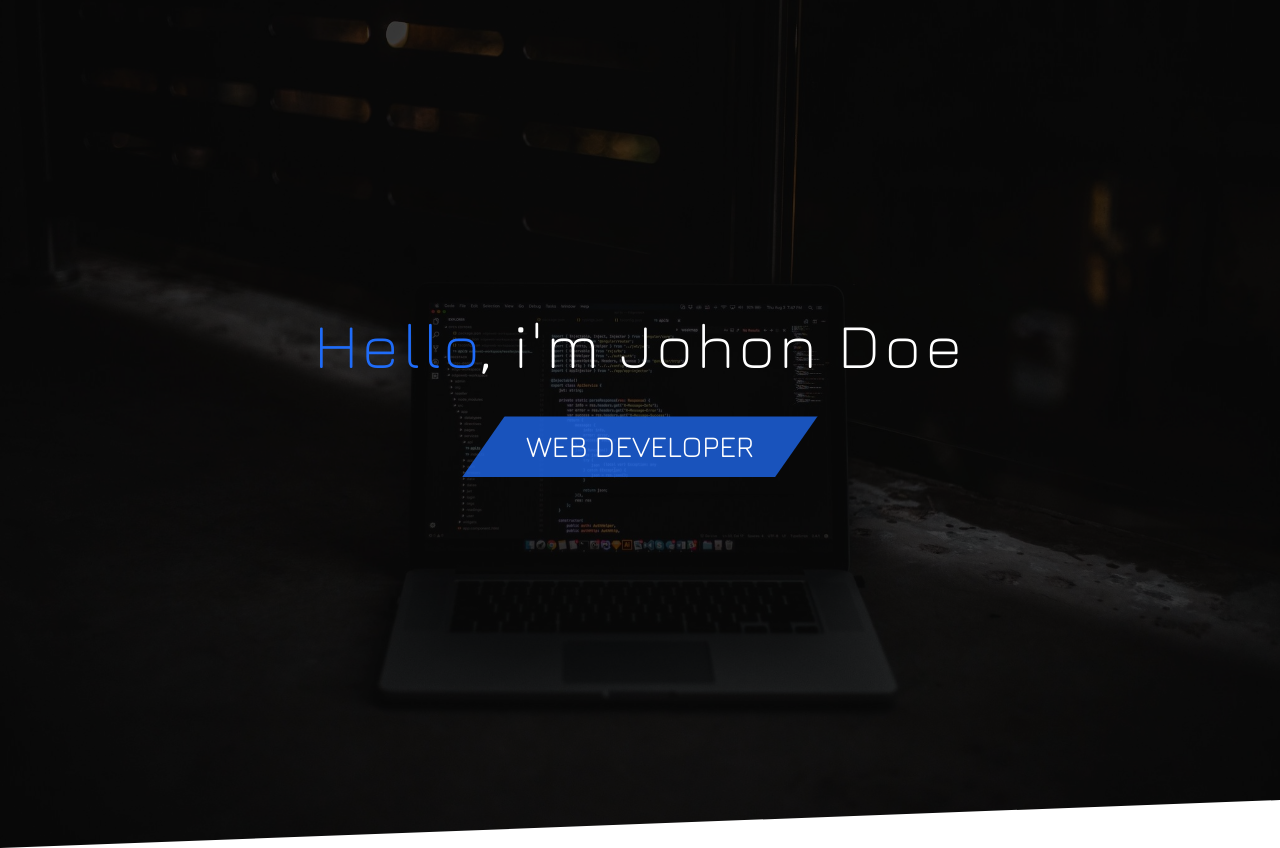
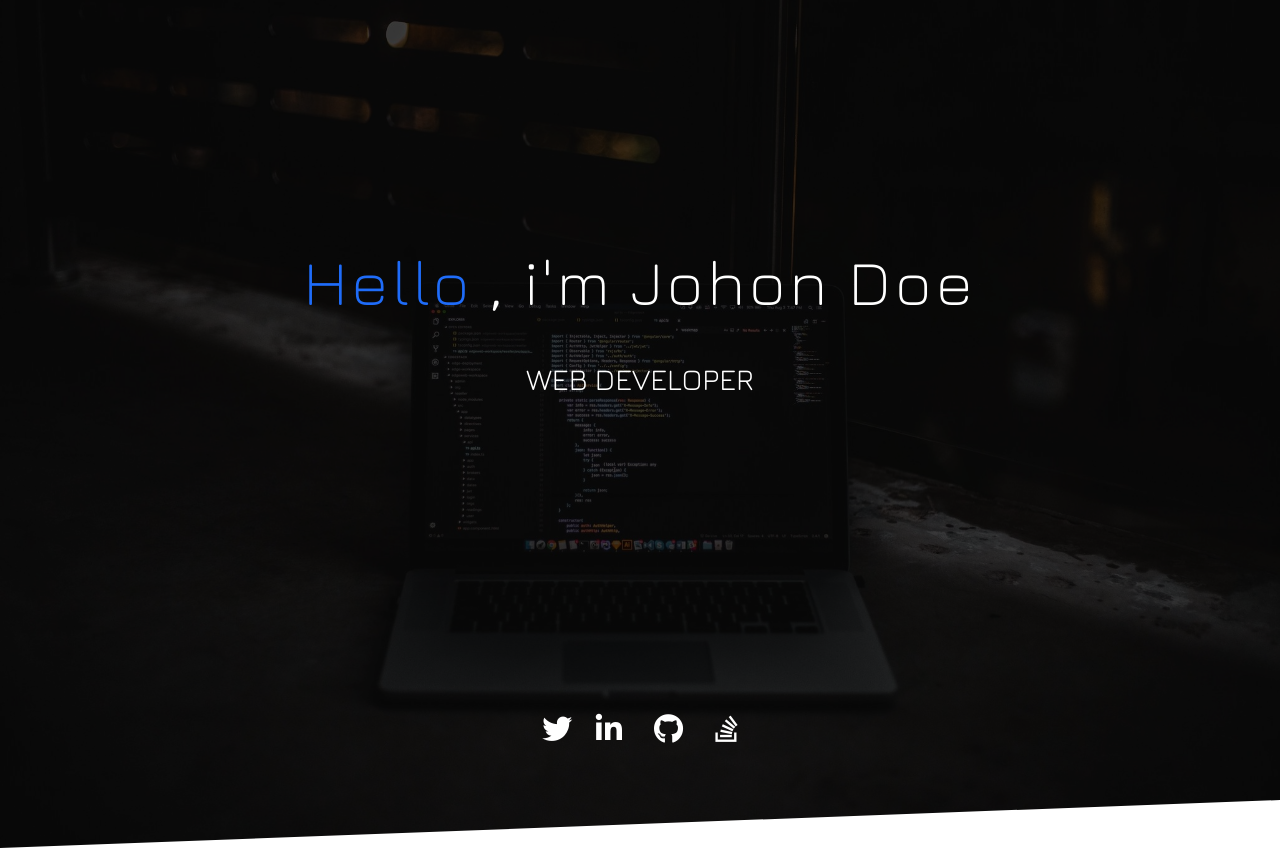
Before and after one commit to gonzalomansilla/Portfolio, a Vue app: page / in a window 1280 px wide. Built offline with nearby package versions, Linux system fonts and the light colour scheme.

Commit message:
refactor: Icons
Se creo componente para la fila de iconos

```diff
--- a/src/components/Header.vue
+++ b/src/components/Header.vue
@@ -2,63 +2,70 @@
   <header class="relative w-full h-screen font-header">
     <div class="header__img absolute top-0 w-full h-screen"></div>
 
-    <div class="header__text grid grid-rows-2 gap-8 h-screen">
-			<h1 class="text-5xl sm:text-6xl self-end text-center text-primary font-light tracking-wider leading-tight">
-				Hello<span class="text-white">, i'm
-        <br class="block md:hidden">
-        Johon Doe</span>
-			</h1>
-			<h1 class="text__profession self-start ss:w-auto px-12 py-2 sm:px-16 text-2xl sm:text-3xl text-center text-white">WEB DEVELOPER</h1>
+    <div class="header__content grid grid-rows-2 gap-8 h-screen">
+      <h1
+        class="text-5xl sm:text-6xl self-end text-center text-primary font-light tracking-wider leading-tight"
+      >
+        Hello
+        <span class="text-white">
+          , i'm
+          <br class="block md:hidden"/>Johon Doe
+        </span>
+      </h1>
+
+      <h1
+        class="relative self-start ss:w-auto px-12 py-1 sm:px-16 text-2xl sm:text-3xl text-center text-white"
+      >
+        WEB DEVELOPER
+      </h1>
+
+      <IconsList class="mb-12"></IconsList>
     </div>
-
-    <!-- <div class="header__social-icons social-icons icons_theme-white">
-      <i class="fab fa-twitter fa-2x social-icons__icon icon"></i>
-      <i class="fab fa-linkedin-in fa-2x social-icons__icon icon"></i>
-      <i class="fab fa-github fa-2x social-icons__icon icon"></i>
-      <i class="fab fa-stack-overflow fa-2x social-icons__icon icon"><a href=""></a></i>
-    </div> -->
   </header>
 </template>
 
 <script>
+import IconsList from "./ui/IconsList";
+
 export default {
-
-}
+  name: 'Header',
+  components: {
+    IconsList
+  }
+};
 </script>
 
 <style lang="scss" scoped>
 /* DISEÑO */
 .header__img {
   z-index: -10;
-  background-image: url('./../../public/img/header-bg.jpg');
+  background-image: url("./../../public/img/header-bg.jpg");
   background-size: cover;
   background-position: center;
   background-repeat: no-repeat;
   clip-path: polygon(0 0, 100% 0%, 100% calc(100% - 48px), 0 100%);
-  filter: brightness(.25);
+  filter: brightness(0.25);
 }
 
 .text__profession {
   &:before {
-      content: "";
-      background-color: theme('colors.primary');
-      opacity: theme('opacity.75');
-      clip-path: polygon(12% 0, 100% 0%, 88% 100%, 0% 100%);
+    content: "";
+    background-color: theme("colors.primary");
+    opacity: theme("opacity.75");
+    clip-path: polygon(12% 0, 100% 0%, 88% 100%, 0% 100%);
   }
 }
 
-
 /* LAYOUT */
-.header__text {
+.header__content {
   justify-items: center;
 }
 
 .header__img {
-	height: calc(100% + 48px);
+  height: calc(100% + 48px);
 }
 
 .text__profession {
-  position: relative;
   min-width: 264px;
 
   &::before {
@@ -72,8 +79,4 @@ export default {
     height: 100%;
   }
 }
-
-.header__social-icons {
-    // @include positioning(absolute, calc(100vh - 80px), 50%, translateX(-50%));
-}
 </style>
```
